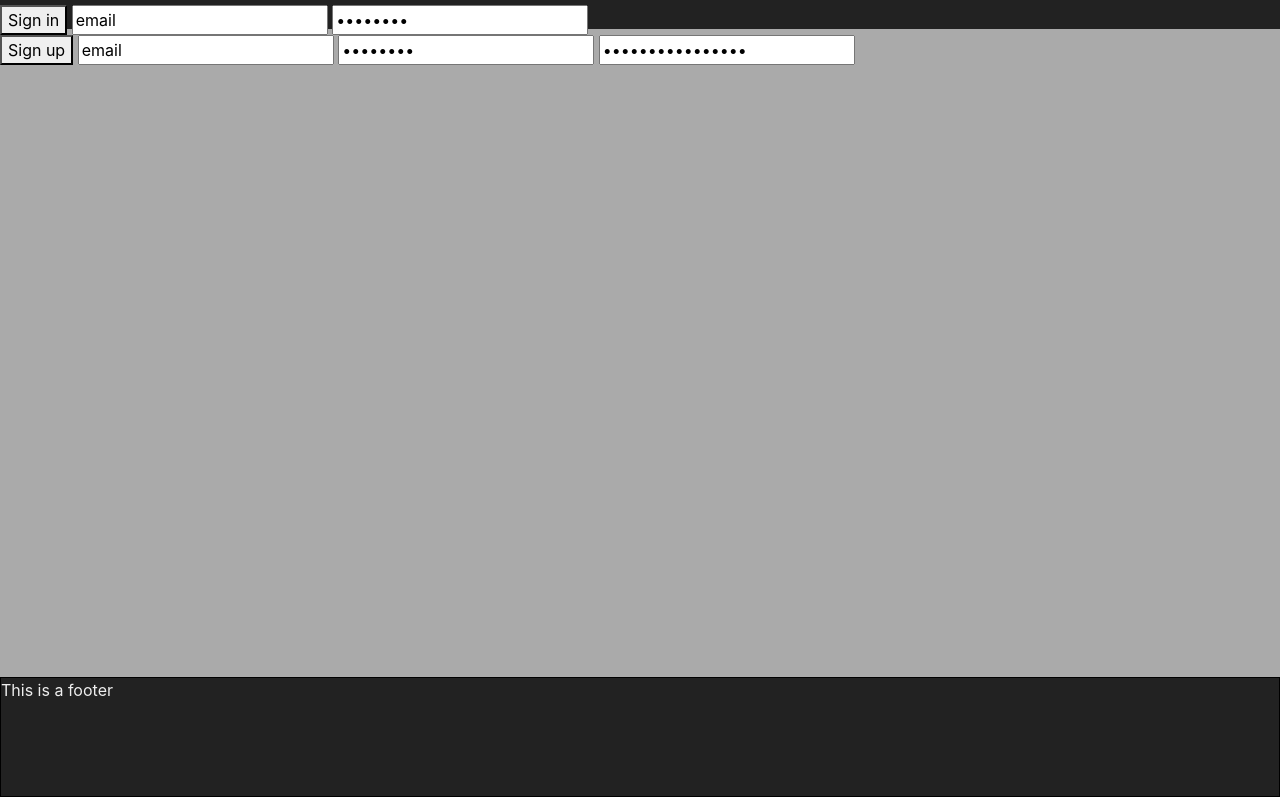
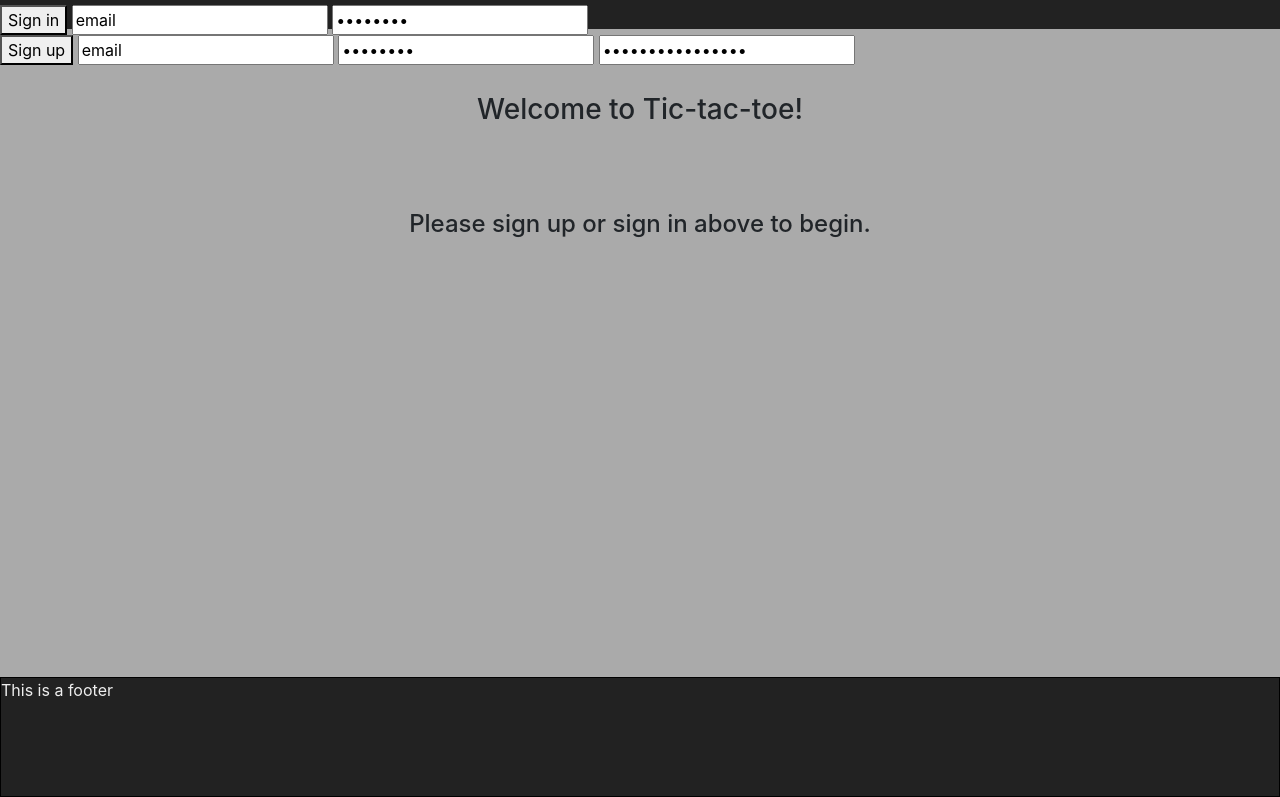
Before and after one commit to Mctripp/tic-tac-toe-client, a website built with webpack: page index.html in a window 1280 px wide. Shown: the part 51-848 px from the top of the page. Built offline with nearby package versions, Linux system fonts and the light colour scheme.

Commit message:
Add welcome text & formatting

```diff
--- a/assets/styles/index.scss
+++ b/assets/styles/index.scss
@@ -13,6 +13,7 @@ main {
   width: 65%;
   height: 65%;
   margin: 5% 17.5%;
+  text-align: center;
 }
 
 .tictactoe {
--- a/index.html
+++ b/index.html
@@ -37,6 +37,10 @@
         </nav>
       </header>
       <main>
+        <div class="welcome-text">
+          <h3>Welcome to Tic-tac-toe!<h3></br></br>
+          <h4>Please sign up or sign in above to begin.<h4>
+        <div>
       <div class="hidden tictactoe">
         <div class="box-top box-left">
         </div>
```
